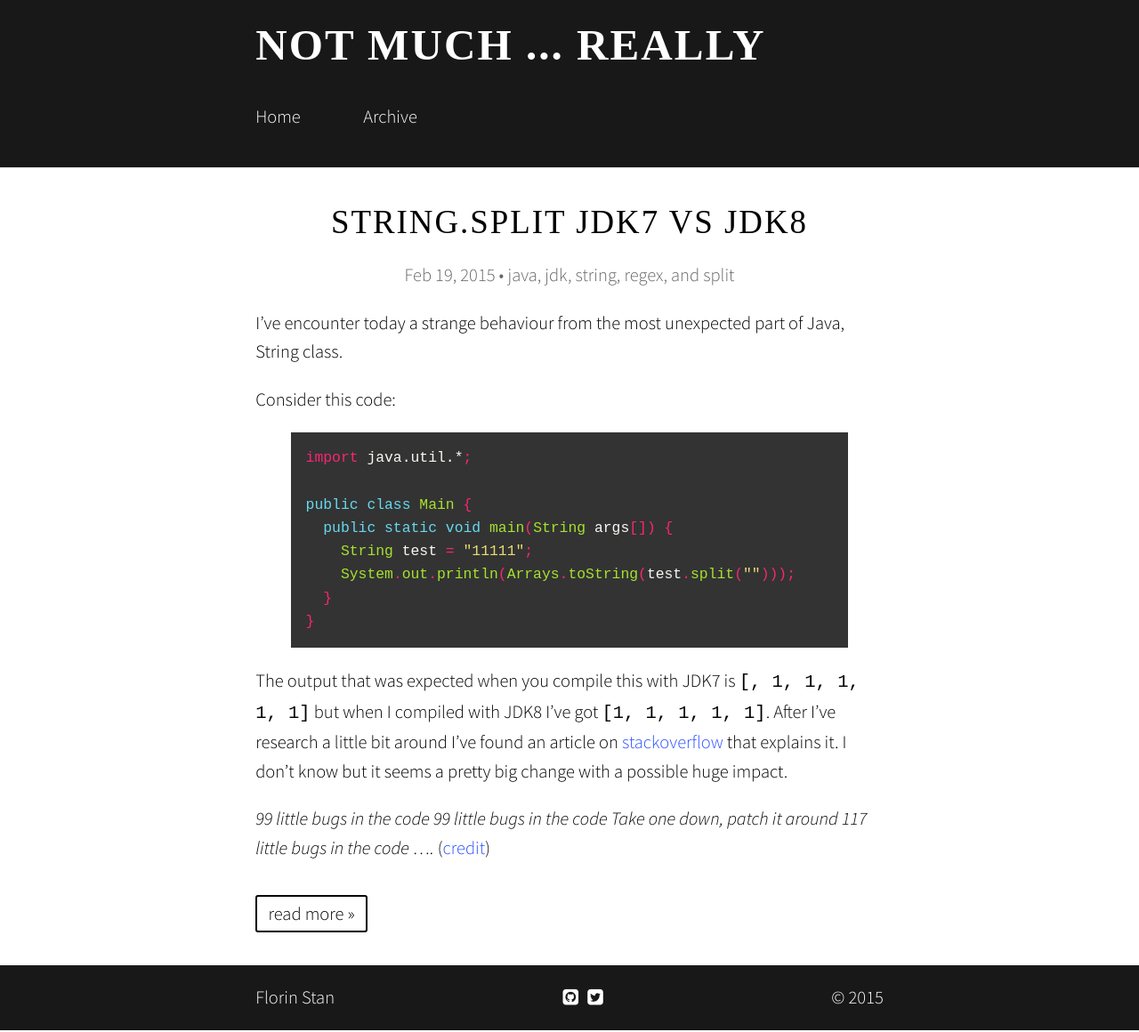
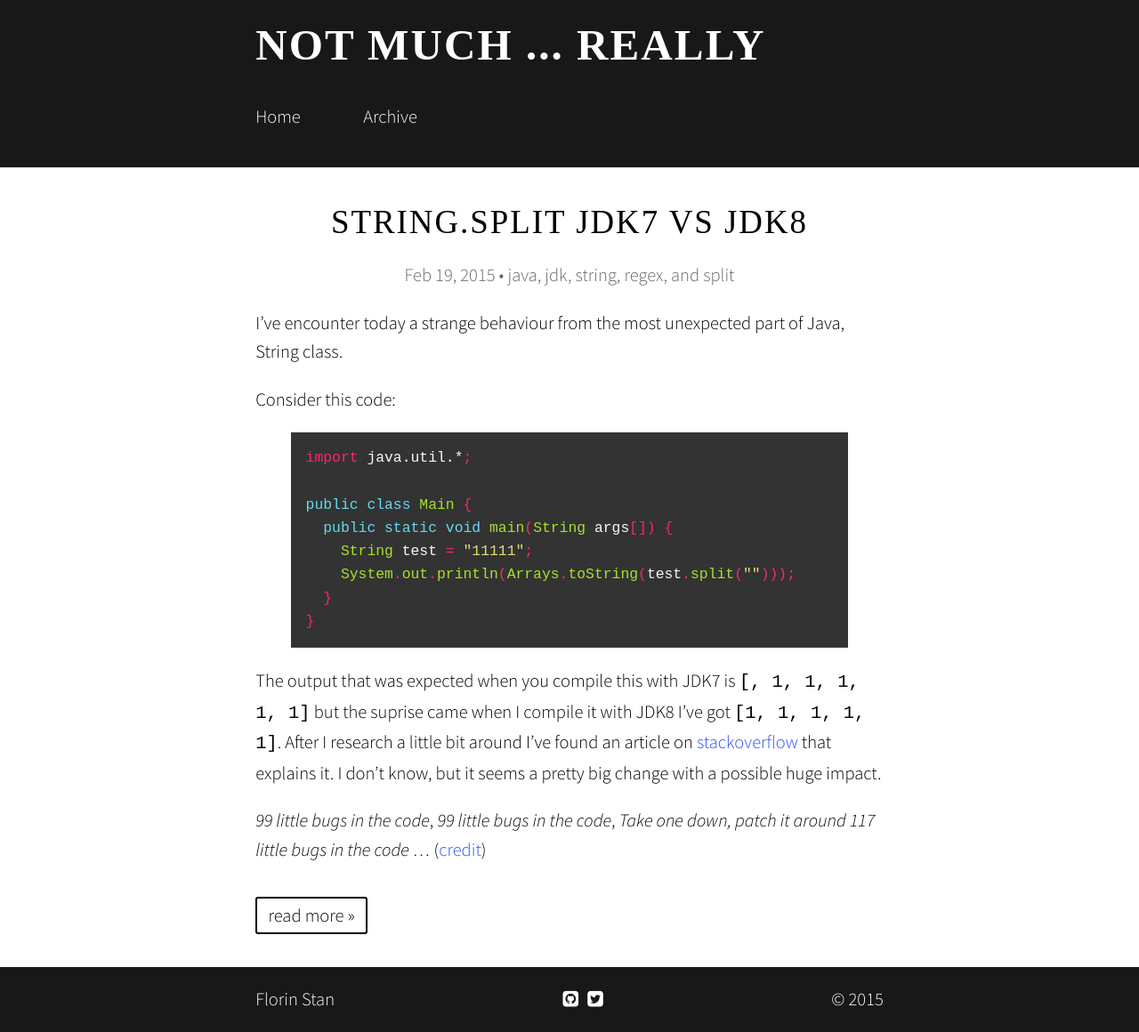
Before and after one commit to namtzigla/namtzigla.github.io, a Jekyll site: the page built from index.html, in a window 1280 px wide. Shown: the whole page at 89% size. Built offline with Jekyll 4.4.1, drawn with Linux system fonts in a browser that asks for light colours; nearby versions of some CDN libraries; some web fonts are replaced.

```diff
--- a/_posts/2015-02-19-jdk-string-split.md
+++ b/_posts/2015-02-19-jdk-string-split.md
@@ -21,11 +20,11 @@ public class Main {
 
 {% endhighlight %}
 
-The output that was expected when you compile this with JDK7 is `[, 1, 1, 1, 1, 1]` but when I compiled with JDK8 I've got `[1, 1, 1, 1, 1]`. After I've research a little bit around I've found an article on [stackoverflow] that explains it. I don't know but it seems a pretty big change with a possible huge impact.
+The output that was expected when you compile this with JDK7 is `[, 1, 1, 1, 1, 1]` but the suprise came when I compile it with JDK8 I've got `[1, 1, 1, 1, 1]`. After I research a little bit around I've found an article on [stackoverflow] that explains it. I don't know, but it seems a pretty big change with a possible huge impact.
 
-_99 little bugs in the code
-99 little bugs in the code
-Take one down, patch it around 117 little bugs in the code ...._ ([credit])
+_99 little bugs in the code_,
+_99 little bugs in the code_,
+_Take one down, patch it around 117 little bugs in the code ..._ ([credit])
 
 [stackoverflow]: http://stackoverflow.com/questions/22718744/why-does-split-in-java-8-sometimes-remove-empty-strings-at-start-of-result-array
 [credit]:        https://twitter.com/irqed/status/358212928404586498
```
Also changed, not shown: other parts of _posts/2015-02-19-jdk-string-split.md (+0 -1 lines), README.md (deleted).
